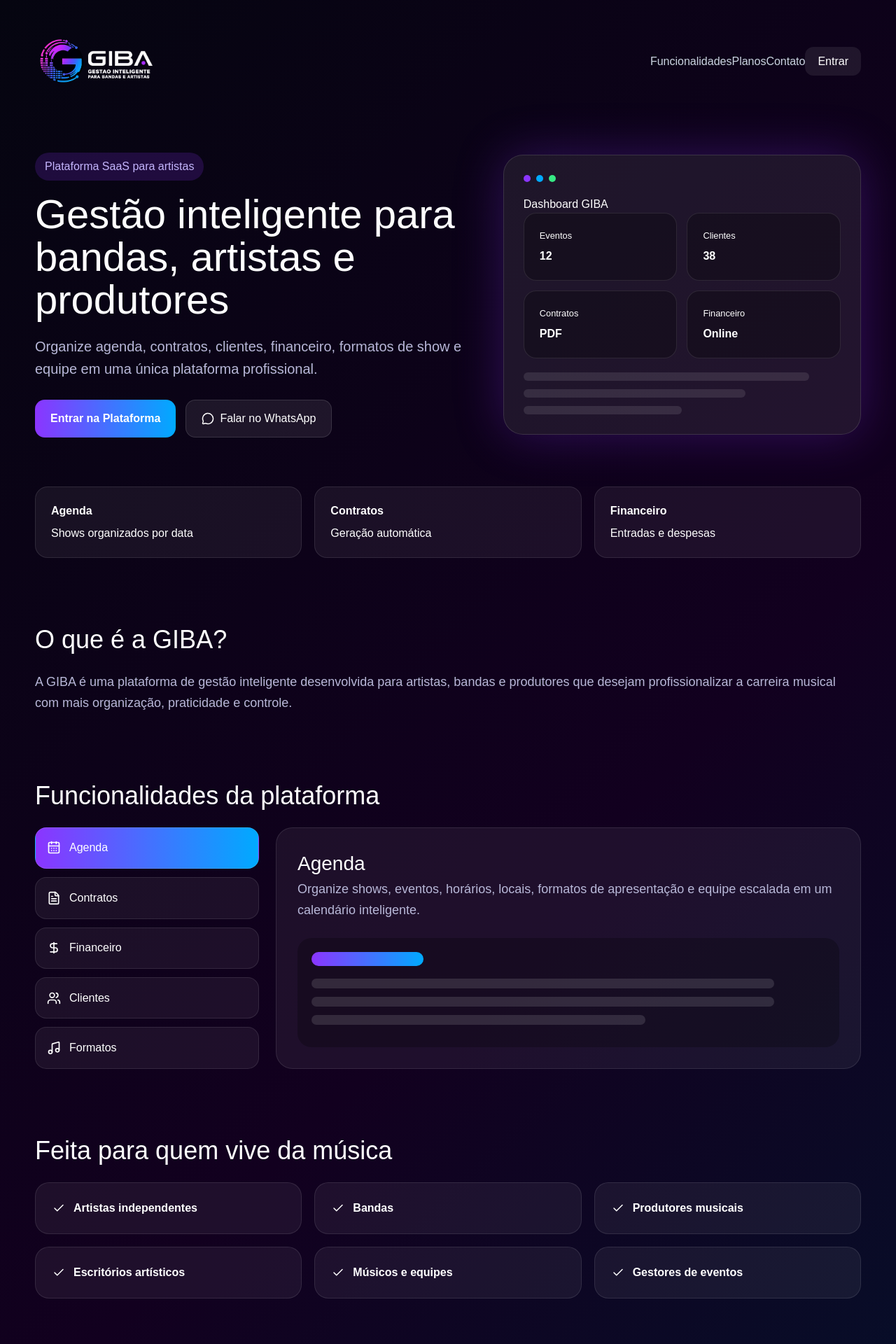
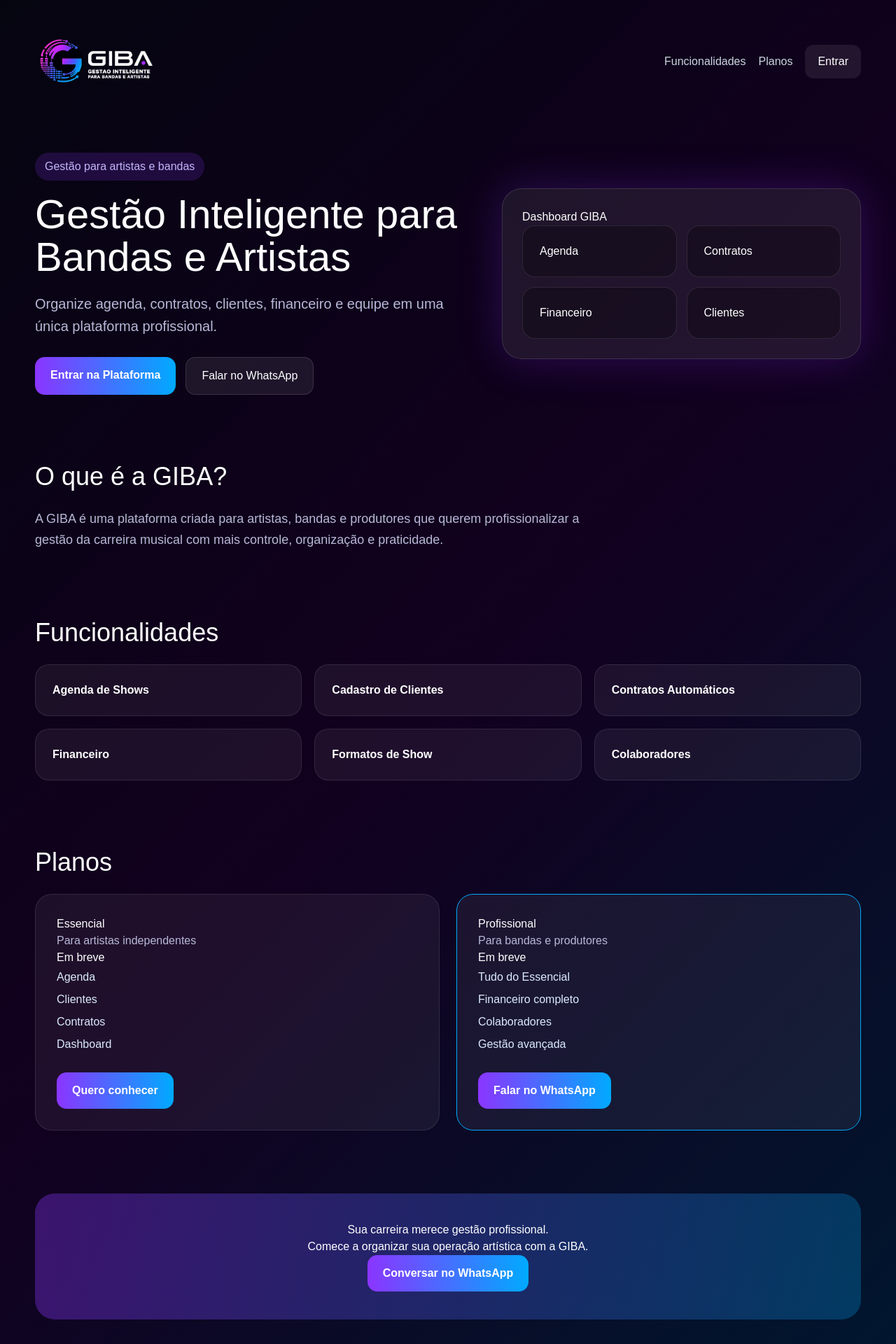
Before and after one commit to vihribeiro-giba/giba, a Next.js app: page / in a window 1280 px wide. Shown: the top 1920 px of the page at 70% size. Built offline with nearby package versions, Linux system fonts and the light colour scheme.

Commit message:
Cria landing page GIBA

```diff
--- a/app/page.tsx
+++ b/app/page.tsx
@@ -1,97 +1,32 @@
-"use client";
-
 import Link from "next/link";
-import { useState } from "react";
-import {
-  CalendarDays,
-  FileText,
-  DollarSign,
-  Users,
-  Music,
-  MessageCircle,
-  Check,
-  Menu,
-  X,
-} from "lucide-react";
 
 export default function Home() {
-  const [menuAberto, setMenuAberto] = useState(false);
-  const [moduloAtivo, setModuloAtivo] = useState("Agenda");
-
   const whatsapp =
-    "https://wa.me/5531999999999?text=Olá!%20Quero%20conhecer%20a%20plataforma%20GIBA.";
-
-  const modulos = [
-    {
-      nome: "Agenda",
-      icone: CalendarDays,
-      texto:
-        "Organize shows, eventos, horários, locais, formatos de apresentação e equipe escalada em um calendário inteligente.",
-    },
-    {
-      nome: "Contratos",
-      icone: FileText,
-      texto:
-        "Gere contratos automáticos com dados do cliente, evento, cachê, forma de pagamento e informações da empresa.",
-    },
-    {
-      nome: "Financeiro",
-      icone: DollarSign,
-      texto:
-        "Controle entradas, saídas, despesas, pagamentos de eventos, faturamento mensal e visão anual.",
-    },
-    {
-      nome: "Clientes",
-      icone: Users,
-      texto:
-        "Cadastre contratantes, contatos, CPF/CNPJ, endereço e mantenha sua base comercial organizada.",
-    },
-    {
-      nome: "Formatos",
-      icone: Music,
-      texto:
-        "Cadastre formatos de show como Voz e Violão, Acústico, All Vibes, Rodinha e Show Principal.",
-    },
-  ];
-
-  const moduloSelecionado = modulos.find((m) => m.nome === moduloAtivo);
+    "https://wa.me/5531993575969?text=Olá!%20Quero%20conhecer%20a%20plataforma%20GIBA.";
 
   return (
     <main style={pageStyle}>
       <header style={headerStyle}>
         <img src="/logo-giba-horizontal.png" alt="GIBA" style={logoStyle} />
 
-        <button
-          onClick={() => setMenuAberto(!menuAberto)}
-          style={mobileButton}
-        >
-          {menuAberto ? <X size={24} /> : <Menu size={24} />}
-        </button>
-
-        <nav
-          style={{
-            ...navStyle,
-            display: menuAberto ? "flex" : undefined,
-          }}
-        >
+        <nav style={navStyle}>
           <a href="#funcionalidades" style={navLink}>Funcionalidades</a>
           <a href="#planos" style={navLink}>Planos</a>
-          <a href="#whatsapp" style={navLink}>Contato</a>
           <Link href="/login" style={loginButton}>Entrar</Link>
         </nav>
       </header>
 
       <section style={heroStyle}>
         <div>
-          <span style={tagStyle}>Plataforma SaaS para artistas</span>
+          <span style={tagStyle}>Gestão para artistas e bandas</span>
 
           <h1 style={titleStyle}>
-            Gestão inteligente para bandas, artistas e produtores
+            Gestão Inteligente para Bandas e Artistas
           </h1>
 
           <p style={subtitleStyle}>
-            Organize agenda, contratos, clientes, financeiro, formatos de show e
-            equipe em uma única plataforma profissional.
+            Organize agenda, contratos, clientes, financeiro e equipe em uma
+            única plataforma profissional.
           </p>
 
           <div style={buttonGroup}>
@@ -100,138 +35,44 @@
             </Link>
 
             <a href={whatsapp} target="_blank" style={secondaryButton}>
-              <MessageCircle size={18} />
               Falar no WhatsApp
             </a>
           </div>
         </div>
 
-        <div style={dashboardMockup}>
-          <div style={mockupTop}>
-            <span style={dotPurple}></span>
-            <span style={dotBlue}></span>
-            <span style={dotGreen}></span>
+        <div style={mockupStyle}>
+          <h3 style={{ marginTop: 0 }}>Dashboard GIBA</h3>
+          <div style={mockGrid}>
+            <div style={mockCard}>Agenda</div>
+            <div style={mockCard}>Contratos</div>
+            <div style={mockCard}>Financeiro</div>
+            <div style={mockCard}>Clientes</div>
           </div>
-
-          <h3 style={{ marginTop: 0 }}>Dashboard GIBA</h3>
-
-          <div style={mockGrid}>
-            <div style={mockCard}>
-              <small>Eventos</small>
-              <strong>12</strong>
-            </div>
-
-            <div style={mockCard}>
-              <small>Clientes</small>
-              <strong>38</strong>
-            </div>
-
-            <div style={mockCard}>
-              <small>Contratos</small>
-              <strong>PDF</strong>
-            </div>
-
-            <div style={mockCard}>
-              <small>Financeiro</small>
-              <strong>Online</strong>
-            </div>
-          </div>
-
-          <div style={mockLine}></div>
-          <div style={{ ...mockLine, width: "70%" }}></div>
-          <div style={{ ...mockLine, width: "50%" }}></div>
-        </div>
-      </section>
-
-      <section style={statsStyle}>
-        <div style={statCard}>
-          <strong>Agenda</strong>
-          <span>Shows organizados por data</span>
-        </div>
-
-        <div style={statCard}>
-          <strong>Contratos</strong>
-          <span>Geração automática</span>
-        </div>
-
-        <div style={statCard}>
-          <strong>Financeiro</strong>
-          <span>Entradas e despesas</span>
         </div>
       </section>
 
       <section style={sectionStyle}>
         <h2 style={sectionTitle}>O que é a GIBA?</h2>
-
         <p style={sectionText}>
-          A GIBA é uma plataforma de gestão inteligente desenvolvida para
-          artistas, bandas e produtores que desejam profissionalizar a carreira
-          musical com mais organização, praticidade e controle.
+          A GIBA é uma plataforma criada para artistas, bandas e produtores que
+          querem profissionalizar a gestão da carreira musical com mais controle,
+          organização e praticidade.
         </p>
       </section>
 
       <section id="funcionalidades" style={sectionStyle}>
-        <h2 style={sectionTitle}>Funcionalidades da plataforma</h2>
-
-        <div style={interactiveGrid}>
-          <div style={moduleList}>
-            {modulos.map((modulo) => {
-              const Icon = modulo.icone;
-              const ativo = moduloAtivo === modulo.nome;
-
-              return (
-                <button
-                  key={modulo.nome}
-                  onClick={() => setModuloAtivo(modulo.nome)}
-                  style={{
-                    ...moduleButton,
-                    background: ativo
-                      ? "linear-gradient(90deg, #8b35ff, #00aaff)"
-                      : "rgba(255,255,255,0.06)",
-                  }}
-                >
-                  <Icon size={20} />
-                  {modulo.nome}
-                </button>
-              );
-            })}
-          </div>
-
-          <div style={modulePreview}>
-            {moduloSelecionado && (
-              <>
-                <h3 style={{ fontSize: "28px", marginTop: 0 }}>
-                  {moduloSelecionado.nome}
-                </h3>
-
-                <p style={sectionText}>{moduloSelecionado.texto}</p>
-
-                <div style={previewBox}>
-                  <div style={previewHeader}></div>
-                  <div style={previewRow}></div>
-                  <div style={previewRow}></div>
-                  <div style={{ ...previewRow, width: "65%" }}></div>
-                </div>
-              </>
-            )}
-          </div>
-        </div>
-      </section>
-
-      <section style={sectionStyle}>
-        <h2 style={sectionTitle}>Feita para quem vive da música</h2>
+        <h2 style={sectionTitle}>Funcionalidades</h2>
 
         <div style={cardsGrid}>
           {[
-            "Artistas independentes",
-            "Bandas",
-            "Produtores musicais",
-            "Escritórios artísticos",
-            "Músicos e equipes",
-            "Gestores de eventos",
+            "Agenda de Shows",
+            "Cadastro de Clientes",
+            "Contratos Automáticos",
+            "Financeiro",
+            "Formatos de Show",
+            "Colaboradores",
           ].map((item) => (
             <div key={item} style={featureCard}>
-              <Check size={18} />
               {item}
             </div>
           ))}
@@ -243,43 +84,30 @@
 
         <div style={plansGrid}>
           <div style={planCard}>
-            <span style={planBadge}>Essencial</span>
-            <h3>Para artistas independentes</h3>
-            <p style={planSubtitle}>
-              Ideal para começar a organizar sua carreira musical.
-            </p>
-
-            <h2 style={priceStyle}>Em breve</h2>
-
+            <h3>Essencial</h3>
+            <p style={planSubtitle}>Para artistas independentes</p>
+            <h2>Em breve</h2>
             <ul style={listStyle}>
-              <li>Agenda de shows</li>
-              <li>Cadastro de clientes</li>
-              <li>Contratos automáticos</li>
-              <li>Dashboard básico</li>
+              <li>Agenda</li>
+              <li>Clientes</li>
+              <li>Contratos</li>
+              <li>Dashboard</li>
             </ul>
-
             <a href={whatsapp} target="_blank" style={primaryButton}>
               Quero conhecer
             </a>
           </div>
 
           <div style={{ ...planCard, border: "1px solid #00aaff" }}>
-            <span style={planBadgeBlue}>Profissional</span>
-            <h3>Para bandas e produtores</h3>
-            <p style={planSubtitle}>
-              Para quem precisa de gestão completa de operação artística.
-            </p>
-
-            <h2 style={priceStyle}>Em breve</h2>
-
+            <h3>Profissional</h3>
+            <p style={planSubtitle}>Para bandas e produtores</p>
+            <h2>Em breve</h2>
             <ul style={listStyle}>
               <li>Tudo do Essencial</li>
               <li>Financeiro completo</li>
-              <li>Gestão de colaboradores</li>
-              <li>Formatos de show</li>
-              <li>Controle operacional</li>
+              <li>Colaboradores</li>
+              <li>Gestão avançada</li>
             </ul>
-
             <a href={whatsapp} target="_blank" style={primaryButton}>
               Falar no WhatsApp
             </a>
@@ -287,16 +115,11 @@
         </div>
       </section>
 
-      <section id="whatsapp" style={ctaStyle}>
+      <section style={ctaStyle}>
         <h2>Sua carreira merece gestão profissional.</h2>
-
-        <p>
-          Converse com a equipe GIBA e conheça a plataforma criada para artistas,
-          bandas e produtores musicais.
-        </p>
+        <p>Comece a organizar sua operação artística com a GIBA.</p>
 
         <a href={whatsapp} target="_blank" style={primaryButton}>
-          <MessageCircle size={18} />
           Conversar no WhatsApp
         </a>
       </section>
@@ -323,21 +146,11 @@
   justifyContent: "space-between",
   alignItems: "center",
   marginBottom: "70px",
-  position: "relative",
 };
 
 const logoStyle: React.CSSProperties = {
   width: "180px",
   height: "auto",
-};
-
-const mobileButton: React.CSSProperties = {
-  display: "none",
-  border: "none",
-  background: "rgba(255,255,255,0.08)",
-  color: "#fff",
-  borderRadius: "12px",
-  padding: "10px",
 };
 
 const navStyle: React.CSSProperties = {
@@ -364,7 +177,7 @@
   margin: "0 auto",
   display: "grid",
   gridTemplateColumns: "1.1fr 0.9fr",
-  gap: "44px",
+  gap: "40px",
   alignItems: "center",
 };
 
@@ -398,23 +211,17 @@
 };
 
 const primaryButton: React.CSSProperties = {
-  display: "inline-flex",
-  alignItems: "center",
-  justifyContent: "center",
-  gap: "8px",
+  display: "inline-block",
   padding: "14px 22px",
   borderRadius: "14px",
   background: "linear-gradient(90deg, #8b35ff, #00aaff)",
   color: "#fff",
   textDecoration: "none",
   fontWeight: "bold",
-  border: "none",
 };
 
 const secondaryButton: React.CSSProperties = {
-  display: "inline-flex",
-  alignItems: "center",
-  gap: "8px",
+  display: "inline-block",
   padding: "14px 22px",
   borderRadius: "14px",
   background: "rgba(255,255,255,0.08)",
@@ -423,80 +230,25 @@
   border: "1px solid rgba(255,255,255,0.12)",
 };
 
-const dashboardMockup: React.CSSProperties = {
+const mockupStyle: React.CSSProperties = {
   background: "rgba(255,255,255,0.08)",
   border: "1px solid rgba(255,255,255,0.12)",
   borderRadius: "28px",
   padding: "28px",
-  boxShadow: "0 0 70px rgba(139,53,255,0.28)",
-};
-
-const mockupTop: React.CSSProperties = {
-  display: "flex",
-  gap: "8px",
-  marginBottom: "20px",
-};
-
-const dotPurple: React.CSSProperties = {
-  width: "10px",
-  height: "10px",
-  borderRadius: "50%",
-  background: "#8b35ff",
-};
-
-const dotBlue: React.CSSProperties = {
-  width: "10px",
-  height: "10px",
-  borderRadius: "50%",
-  background: "#00aaff",
-};
-
-const dotGreen: React.CSSProperties = {
-  width: "10px",
-  height: "10px",
-  borderRadius: "50%",
-  background: "#37e884",
+  boxShadow: "0 0 60px rgba(139,53,255,0.25)",
 };
 
 const mockGrid: React.CSSProperties = {
   display: "grid",
   gridTemplateColumns: "1fr 1fr",
   gap: "14px",
-  marginBottom: "20px",
 };
 
 const mockCard: React.CSSProperties = {
-  padding: "22px",
+  padding: "24px",
   borderRadius: "18px",
   background: "rgba(0,0,0,0.28)",
   border: "1px solid rgba(255,255,255,0.10)",
-  display: "grid",
-  gap: "8px",
-};
-
-const mockLine: React.CSSProperties = {
-  height: "12px",
-  width: "90%",
-  borderRadius: "999px",
-  background: "rgba(255,255,255,0.10)",
-  marginTop: "12px",
-};
-
-const statsStyle: React.CSSProperties = {
-  maxWidth: "1180px",
-  margin: "70px auto 0",
-  display: "grid",
-  gridTemplateColumns: "repeat(3, 1fr)",
-  gap: "18px",
-};
-
-const statCard: React.CSSProperties = {
-  padding: "22px",
-  borderRadius: "18px",
-  background: "rgba(255,255,255,0.06)",
-  border: "1px solid rgba(255,255,255,0.10)",
-  display: "grid",
-  gap: "8px",
 };
 
 const sectionStyle: React.CSSProperties = {
@@ -513,59 +265,7 @@
   color: "#b8b8d8",
   fontSize: "18px",
   lineHeight: "1.7",
-};
-
-const interactiveGrid: React.CSSProperties = {
-  display: "grid",
-  gridTemplateColumns: "320px 1fr",
-  gap: "24px",
-};
-
-const moduleList: React.CSSProperties = {
-  display: "grid",
-  gap: "12px",
-};
-
-const moduleButton: React.CSSProperties = {
-  color: "#fff",
-  border: "1px solid rgba(255,255,255,0.10)",
-  padding: "16px",
-  borderRadius: "16px",
-  display: "flex",
-  alignItems: "center",
-  gap: "12px",
-  cursor: "pointer",
-  textAlign: "left",
-};
-
-const modulePreview: React.CSSProperties = {
-  padding: "30px",
-  borderRadius: "24px",
-  background: "rgba(255,255,255,0.06)",
-  border: "1px solid rgba(255,255,255,0.10)",
-};
-
-const previewBox: React.CSSProperties = {
-  marginTop: "24px",
-  padding: "20px",
-  borderRadius: "20px",
-  background: "rgba(0,0,0,0.25)",
-};
-
-const previewHeader: React.CSSProperties = {
-  height: "20px",
-  width: "160px",
-  borderRadius: "999px",
-  background: "linear-gradient(90deg, #8b35ff, #00aaff)",
-  marginBottom: "18px",
-};
-
-const previewRow: React.CSSProperties = {
-  height: "14px",
-  width: "90%",
-  borderRadius: "999px",
-  background: "rgba(255,255,255,0.12)",
-  marginBottom: "12px",
+  maxWidth: "780px",
 };
 
 const cardsGrid: React.CSSProperties = {
@@ -580,9 +280,6 @@
   background: "rgba(255,255,255,0.06)",
   border: "1px solid rgba(255,255,255,0.10)",
   fontWeight: "bold",
-  display: "flex",
-  alignItems: "center",
-  gap: "12px",
 };
 
 const plansGrid: React.CSSProperties = {
@@ -598,28 +295,8 @@
   border: "1px solid rgba(255,255,255,0.10)",
 };
 
-const planBadge: React.CSSProperties = {
-  display: "inline-block",
-  padding: "8px 12px",
-  borderRadius: "999px",
-  background: "rgba(139,53,255,0.18)",
-  color: "#c4b5fd",
-};
-
-const planBadgeBlue: React.CSSProperties = {
-  display: "inline-block",
-  padding: "8px 12px",
-  borderRadius: "999px",
-  background: "rgba(0,170,255,0.18)",
-  color: "#7dd3fc",
-};
-
 const planSubtitle: React.CSSProperties = {
   color: "#b8b8d8",
-};
-
-const priceStyle: React.CSSProperties = {
-  fontSize: "32px",
 };
 
 const listStyle: React.CSSProperties = {
@@ -631,10 +308,9 @@
 const ctaStyle: React.CSSProperties = {
   maxWidth: "1180px",
   margin: "90px auto 0",
-  padding: "44px",
+  padding: "40px",
   borderRadius: "28px",
-  background:
-    "linear-gradient(90deg, rgba(139,53,255,0.35), rgba(0,170,255,0.25))",
+  background: "linear-gradient(90deg, rgba(139,53,255,0.35), rgba(0,170,255,0.25))",
   textAlign: "center",
 };
 
```
